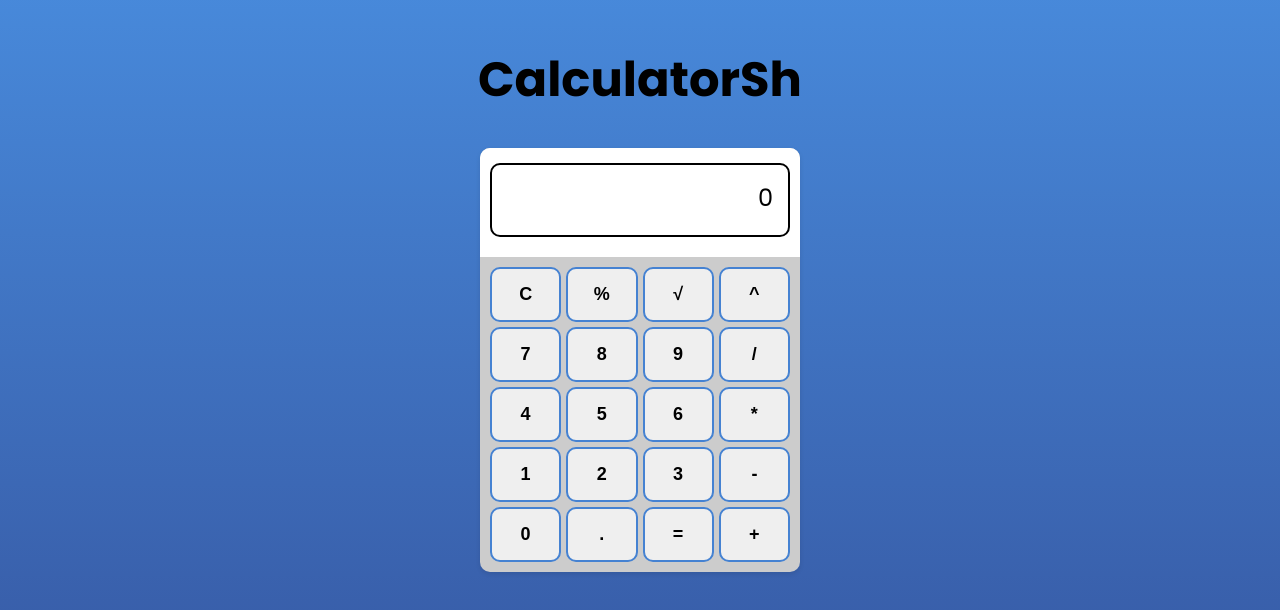
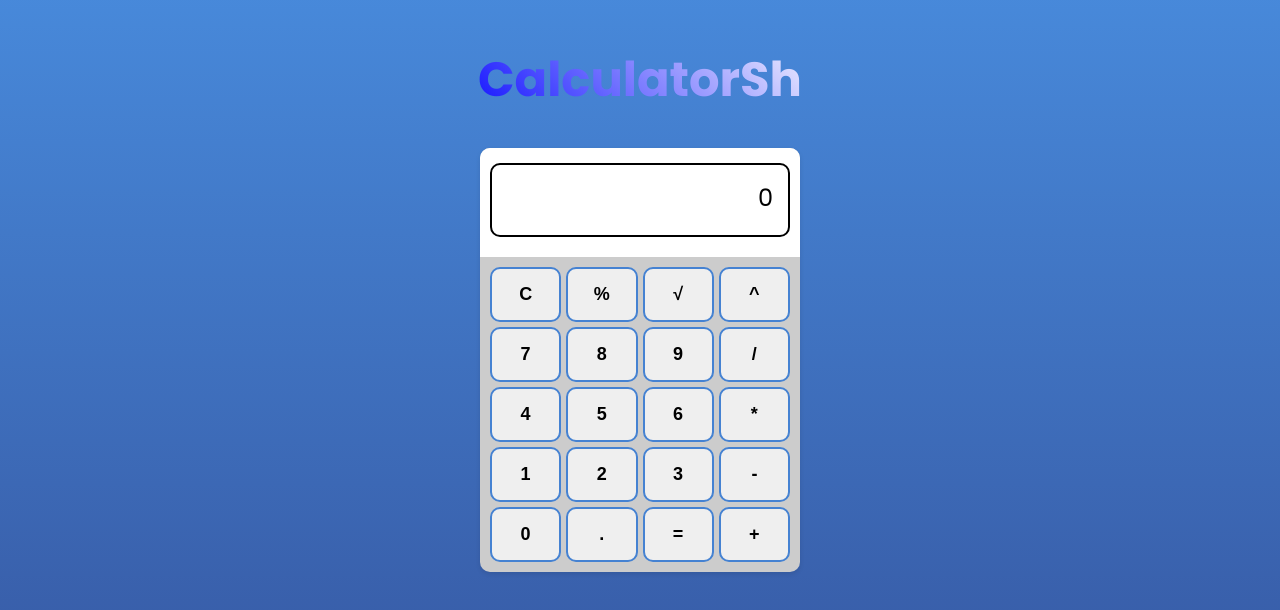
Before and after one commit to RafatSh-hash/calculatorSh, a plain HTML site: page index.html in a window 1280 px wide. Shown: the part 108-718 px from the top of the page. Drawn offline with Linux system fonts and the light colour scheme.

Commit message:
Fixed Styles

```diff
--- a/styles.css
+++ b/styles.css
@@ -26,6 +26,12 @@ body {
 .headline {
     text-align: center;
     font-size: 24px;
+    background: linear-gradient(45deg, blue, white);
+    -webkit-background-clip: text;
+    color: transparent;
+
+
+
 }
 
 .output {
```
Also changed, not shown: 1 other file.
